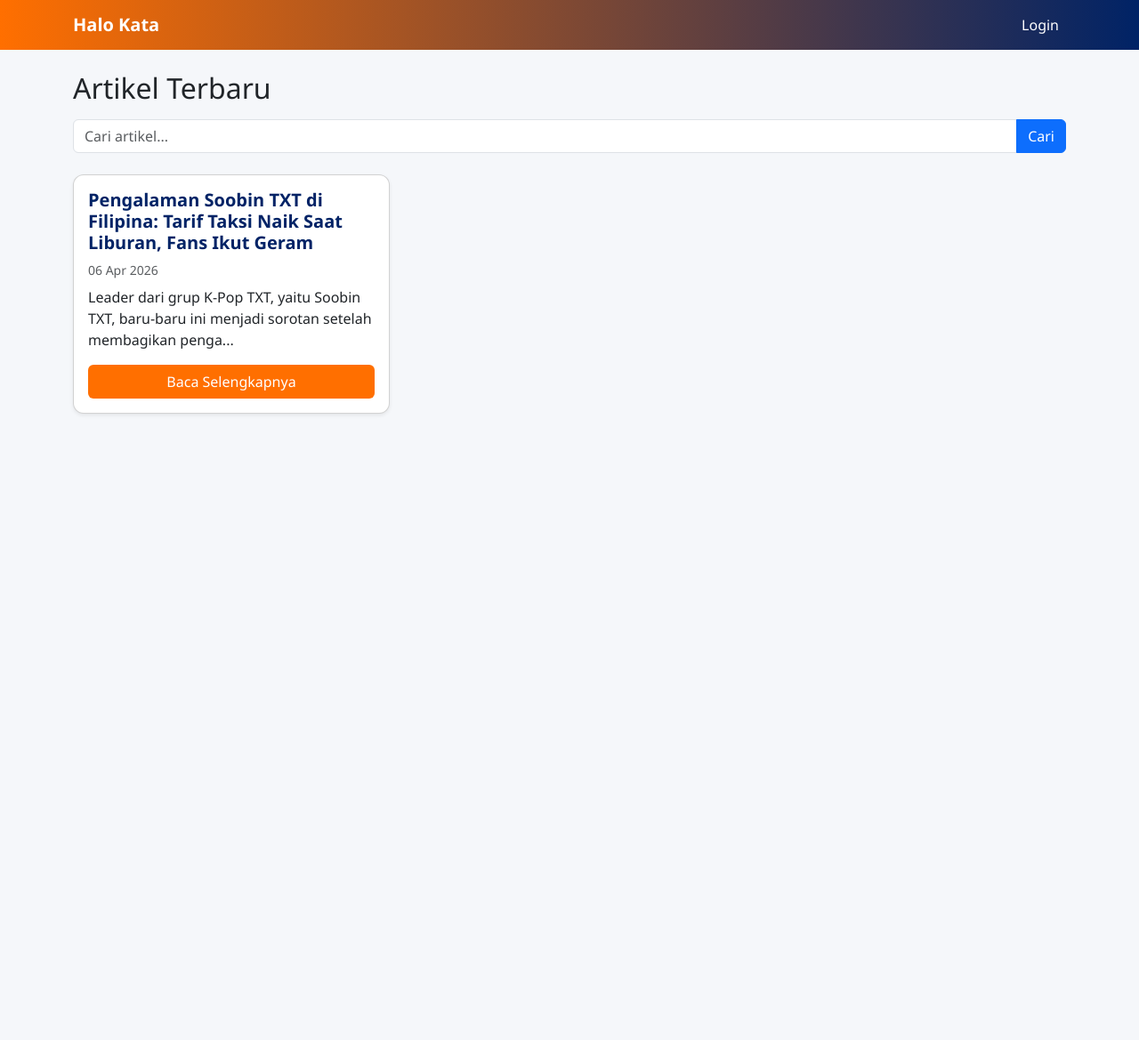
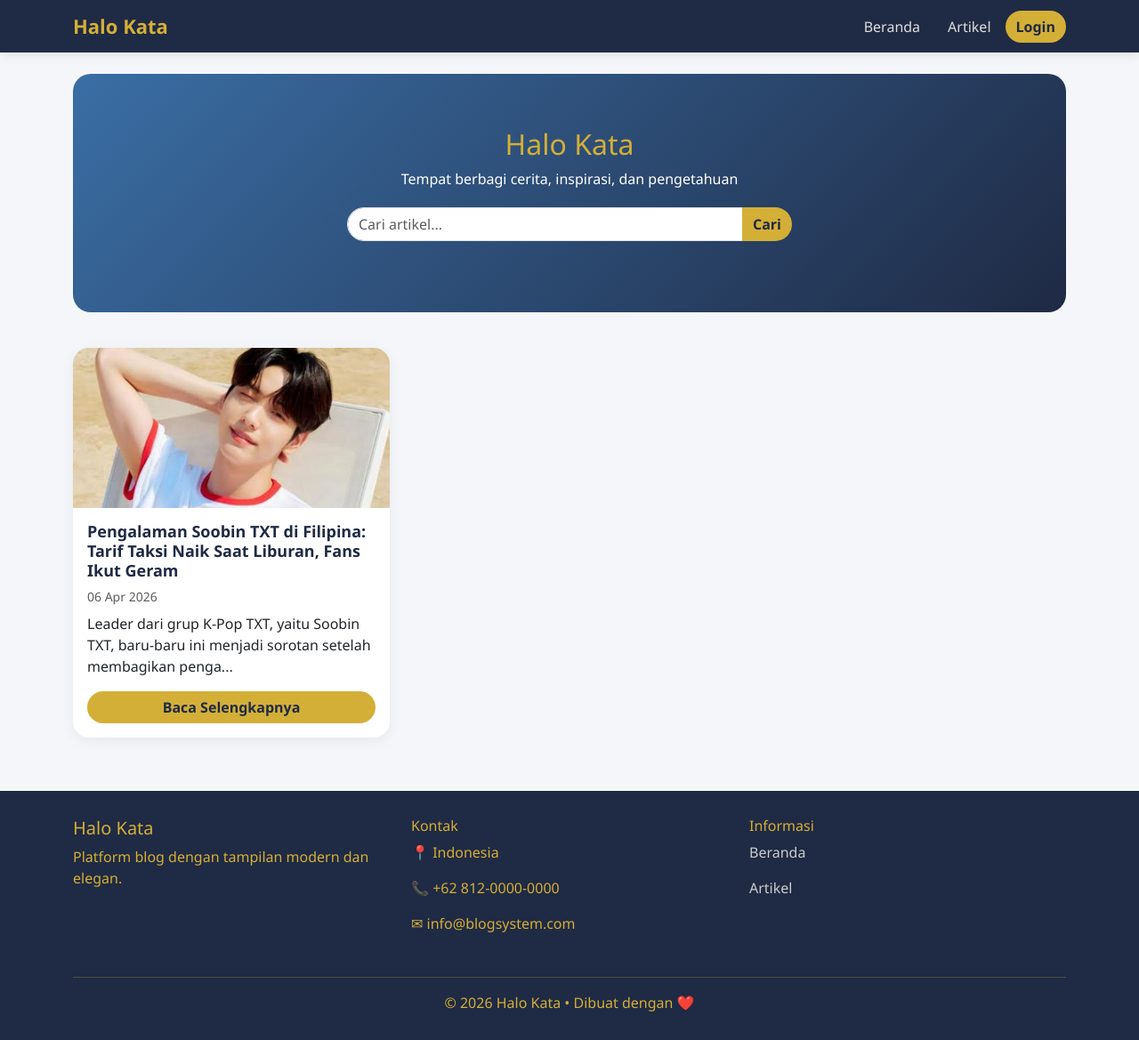
Before and after one commit to blueycoura04/Sistem-aplikasi-blog, a PHP site: page / in a window 1280 px wide. Shown: the whole page at 89% size. Before the commit the page ends 466 px from the top, so only its background shows below. Run offline with PHP 8.4, Linux system fonts and the light colour scheme; data comes from the database, SQL or seed files in the repository.

Commit message:
Update index.php

```diff
--- a/projectblog/index.php
+++ b/projectblog/index.php
@@ -1,79 +1,287 @@
 <?php
+session_start();
 include "koneksi.php";
 
-// Search
 $search = isset($_GET['search']) ? mysqli_real_escape_string($conn, $_GET['search']) : '';
+
 $query = "SELECT * FROM artikel";
+
 if($search != ''){
     $query .= " WHERE judul LIKE '%$search%' OR isi LIKE '%$search%'";
 }
+
 $query .= " ORDER BY id_artikel DESC";
+
 $artikel = mysqli_query($conn, $query);
 ?>
+
 <!DOCTYPE html>
 <html lang="id">
 <head>
 <meta charset="UTF-8">
-<title>Halo Kata - Blog</title>
+<title>Halo Kata</title>
 <meta name="viewport" content="width=device-width, initial-scale=1">
+
 <link href="https://cdn.jsdelivr.net/npm/bootstrap@5.3.2/dist/css/bootstrap.min.css" rel="stylesheet">
+
 <style>
-body { background: #f5f7fa; font-family: 'Segoe UI', sans-serif; }
-.navbar { background: linear-gradient(90deg, #ff6f00, #002366); }
-.navbar .nav-link { color: #fff !important; font-weight: 500; }
-.card { border-radius: 12px; transition: 0.3s; }
-.card:hover { transform: translateY(-5px); }
-.title { font-weight: bold; color: #002366; }
-.btn-read { background-color: #ff6f00; color: #fff; }
-.btn-read:hover { background-color: #e65c00; }
+body {
+    background: #F4F6F9;
+    font-family: 'Segoe UI', sans-serif;
+    color: #333;
+}
+
+/* NAVBAR */
+.navbar {
+    background: #1F2A44;
+    box-shadow: 0 4px 12px rgba(0,0,0,0.08);
+}
+.navbar-brand {
+    font-weight: bold;
+    color: #D4AF37 !important;
+    font-size: 22px;
+}
+.nav-link {
+    color: #ddd !important;
+    margin-left: 15px;
+}
+.nav-link:hover {
+    color: #D4AF37 !important;
+}
+
+/* HERO */
+.hero {
+    background: linear-gradient(135deg, #3A6EA5, #1F2A44);
+    border-radius: 20px;
+    padding: 60px 20px;
+    text-align: center;
+    margin-bottom: 40px;
+    color: #fff;
+}
+.hero h2 {
+    color: #D4AF37;
+}
+
+/* SEARCH */
+.search-box {
+    max-width: 500px;
+    margin: 20px auto;
+}
+.search-box input {
+    border-radius: 25px 0 0 25px;
+}
+.search-box button {
+    border-radius: 0 25px 25px 0;
+}
+
+/* CARD */
+.card {
+    border: none;
+    border-radius: 18px;
+    overflow: hidden;
+    background: #fff;
+    box-shadow: 0 4px 15px rgba(0,0,0,0.06);
+    transition: 0.3s;
+}
+.card:hover {
+    transform: translateY(-6px);
+    box-shadow: 0 10px 25px rgba(0,0,0,0.12);
+}
+.card-img-top {
+    height: 180px;
+    object-fit: cover;
+    transition: 0.3s;
+}
+.card:hover .card-img-top {
+    transform: scale(1.05);
+}
+.title {
+    font-weight: 600;
+    font-size: 18px;
+    color: #1F2A44;
+}
+
+/* BUTTON */
+.btn-read {
+    border-radius: 25px;
+    background: #D4AF37;
+    color: #1F2A44;
+    font-weight: 600;
+    border: none;
+}
+.btn-read:hover {
+    background: #c19b2f;
+    color: #fff;
+}
+
+.btn-logout {
+    border-radius: 20px;
+    border: 1px solid #D4AF37;
+    color: #D4AF37;
+    padding: 4px 12px;
+}
+.btn-logout:hover {
+    background: #D4AF37;
+    color: #1F2A44;
+}
+
+/* FOOTER */
+footer {
+    margin-top: 60px;
+    background: #1F2A44;
+    color: #D4AF37;
+    padding: 30px 0;
+}
+footer a {
+    color: #ccc;
+    text-decoration: none;
+}
+footer a:hover {
+    color: #D4AF37;
+}
 </style>
 </head>
+
 <body>
 
-<nav class="navbar navbar-expand-lg navbar-dark">
+<!-- NAVBAR -->
+<nav class="navbar navbar-expand-lg">
 <div class="container">
-    <a class="navbar-brand fw-bold" href="#">Halo Kata</a>
+
+<a class="navbar-brand" href="index.php">Halo Kata</a>
+
 <button class="navbar-toggler" data-bs-toggle="collapse" data-bs-target="#menu">
 <span class="navbar-toggler-icon"></span>
 </button>
+
 <div class="collapse navbar-collapse" id="menu">
-      <ul class="navbar-nav ms-auto">
-        <li class="nav-item"><a class="nav-link" href="login.php">Login</a></li>
+<ul class="navbar-nav ms-auto align-items-center">
+
+<li class="nav-item">
+    <a class="nav-link" href="index.php">Beranda</a>
+</li>
+
+<li class="nav-item">
+    <a class="nav-link" href="artikel.php">Artikel</a>
+</li>
+
+<?php if(isset($_SESSION['login'])): ?>
+    <li class="nav-item">
+        <span class="nav-link">Halo, <?= htmlspecialchars($_SESSION['username']) ?></span>
+    </li>
+    <li class="nav-item ms-2">
+        <a class="btn btn-logout" href="logout.php">Logout</a>
+    </li>
+<?php else: ?>
+    <li class="nav-item ms-2">
+        <a class="btn btn-read" href="login.php">Login</a>
+    </li>
+<?php endif; ?>
+
 </ul>
 </div>
+
 </div>
 </nav>
 
 <div class="container mt-4">
-    <h2 class="mb-3">Artikel Terbaru</h2>
-    <!-- SEARCH -->
-    <form method="GET" class="mb-4">
+
+<!-- HERO -->
+<div class="hero">
+<h2>Halo Kata</h2>
+<p>Tempat berbagi cerita, inspirasi, dan pengetahuan</p>
+
+<form method="GET" class="search-box">
 <div class="input-group">
 <input type="text" name="search" class="form-control" placeholder="Cari artikel..." value="<?= htmlspecialchars($search) ?>">
-            <button class="btn btn-primary">Cari</button>
+<button class="btn btn-read">Cari</button>
 </div>
 </form>
+</div>
 
-    <div class="row">
+<!-- ARTIKEL -->
+<div class="row g-4">
+
 <?php if(mysqli_num_rows($artikel) > 0): ?>
 <?php while($row = mysqli_fetch_assoc($artikel)): ?>
-                <div class="col-md-4 mb-4">
-                    <div class="card shadow-sm h-100">
+<div class="col-md-4">
+
+<div class="card h-100">
+
+<?php if(!empty($row['gambar'])): ?>
+<img src="admin/gambar/<?= $row['gambar'] ?>" class="card-img-top">
+<?php else: ?>
+<img src="https://via.placeholder.com/400x200" class="card-img-top">
+<?php endif; ?>
+
 <div class="card-body d-flex flex-column">
-                            <h5 class="title"><?= htmlspecialchars($row['judul']) ?></h5>
-                            <small class="text-muted mb-2"><?= date('d M Y', strtotime($row['tanggal'])) ?></small>
-                            <p class="card-text"><?= htmlspecialchars(substr($row['isi'],0,100)) ?>...</p>
-                            <a href="detail.php?id=<?= $row['id_artikel'] ?>" class="btn btn-read mt-auto">Baca Selengkapnya</a>
+
+<h5 class="title">
+<?= htmlspecialchars($row['judul']) ?>
+</h5>
+
+<small class="text-muted mb-2">
+<?= date('d M Y', strtotime($row['tanggal'])) ?>
+</small>
+
+<p class="card-text">
+<?= htmlspecialchars(substr(strip_tags($row['isi']),0,100)) ?>...
+</p>
+
+<a href="detail.php?id=<?= $row['id_artikel'] ?>"
+class="btn btn-read mt-auto">
+Baca Selengkapnya
+</a>
+
 </div>
+
 </div>
+
 </div>
 <?php endwhile; ?>
 <?php else: ?>
 <p class="text-center">Belum ada artikel.</p>
 <?php endif; ?>
-    </div>
+
 </div>
 
+</div>
+
+<!-- FOOTER -->
+<footer>
+<div class="container">
+<div class="row">
+
+<div class="col-md-4 mb-3">
+<h5>Halo Kata</h5>
+<p>Platform blog dengan tampilan modern dan elegan.</p>
+</div>
+
+<div class="col-md-4 mb-3">
+<h6>Kontak</h6>
+<p>📍 Indonesia</p>
+<p>📞 +62 812-0000-0000</p>
+<p>✉ info@blogsystem.com</p>
+</div>
+
+<div class="col-md-4 mb-3">
+<h6>Informasi</h6>
+<p><a href="index.php">Beranda</a></p>
+<p><a href="artikel.php">Artikel</a></p>
+</div>
+
+</div>
+
+<hr>
+
+<div class="text-center">
+&copy; <?= date('Y') ?> Halo Kata • Dibuat dengan ❤️
+</div>
+
+</div>
+</footer>
+
 <script src="https://cdn.jsdelivr.net/npm/bootstrap@5.3.2/dist/js/bootstrap.bundle.min.js"></script>
+
 </body>
 </html>
```
Lines whose indentation alone changed are shown as unchanged.
